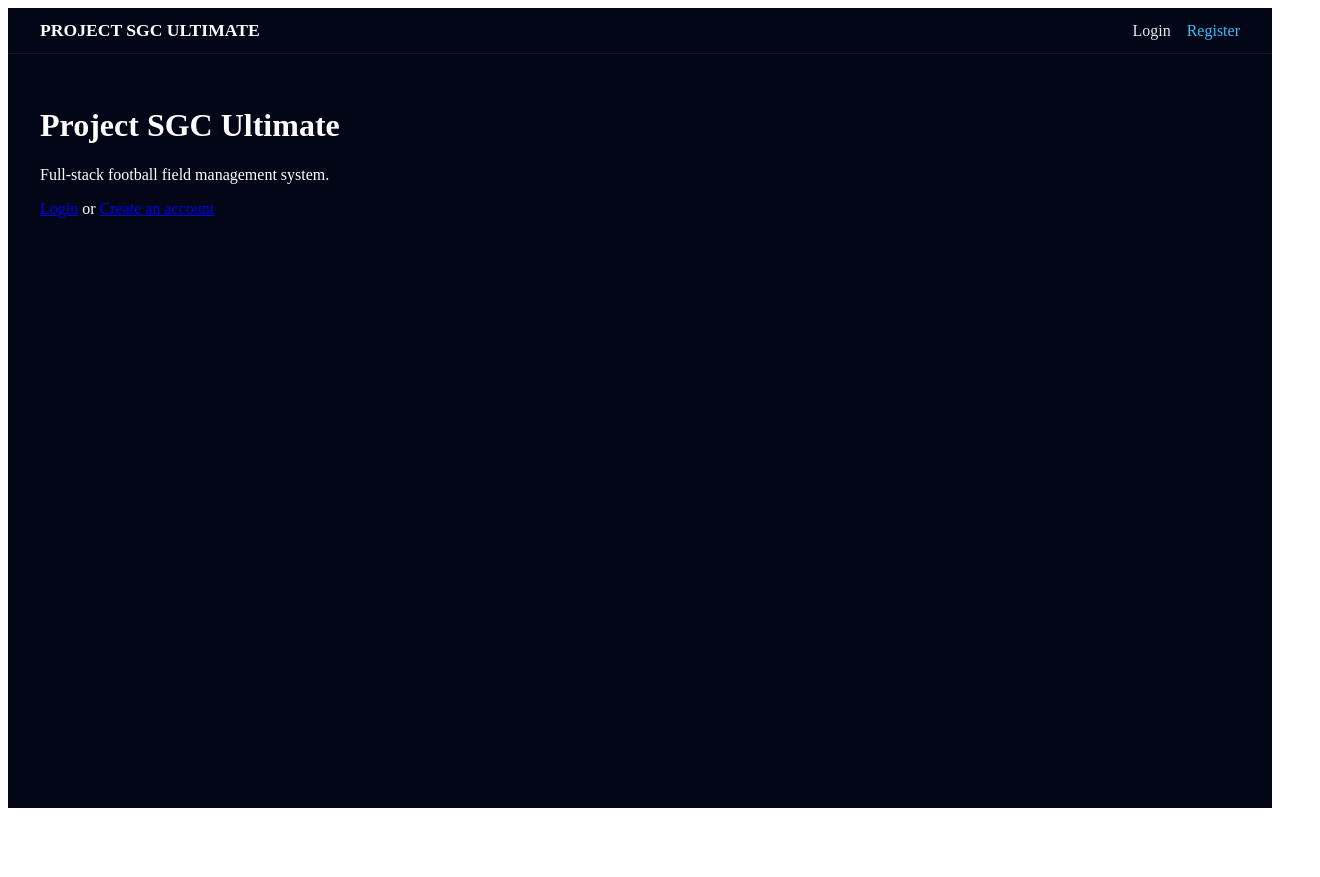
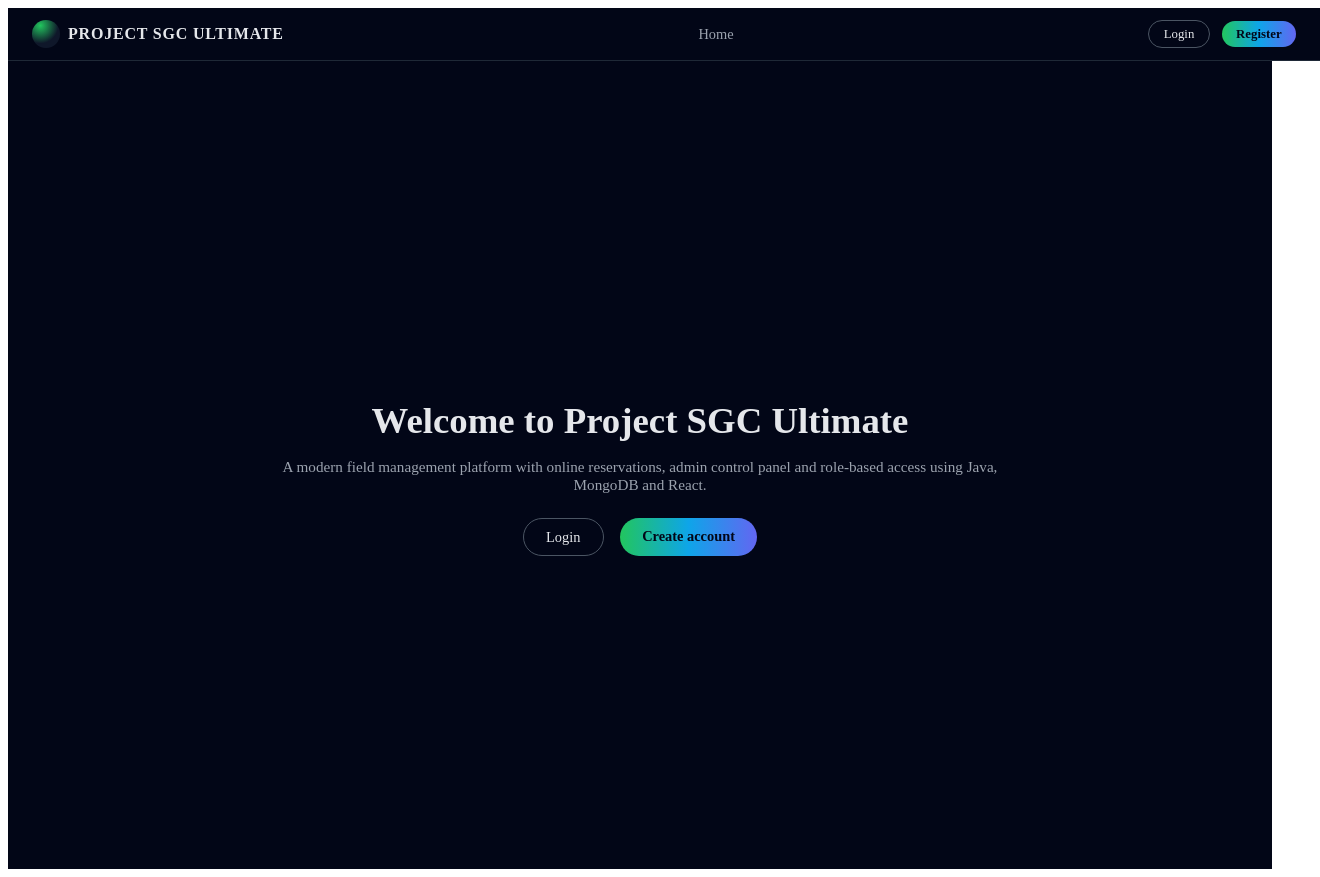
Before and after one commit to MiguelPaez2108/Project-SGC-Ultimate, a React app in the folder frontend/: page / in a window 1280 px wide. Shown: the whole page, 1320 px wide, since content can reach past the window. Before the commit the page ends 816 px from the top, so only its background shows below. Built offline with nearby package versions, Linux system fonts and the light colour scheme; the HTML template or start-up script is replaced by a standard one.

Commit message:
feat: improve navigation with role-based navbar and home shortcuts

```diff
--- a/frontend/src/components/Navbar.jsx
+++ b/frontend/src/components/Navbar.jsx
@@ -1,69 +1,75 @@
+// frontend/src/components/Navbar.jsx
 import { Link, useNavigate } from "react-router-dom";
-import { useAuth } from "../hooks/useAuth";
-
-
+import { useAuth } from "../hooks/useAuth.jsx";
 
 export default function Navbar() {
-  const { isAuthenticated, role, logout } = useAuth();
   const navigate = useNavigate();
+  const { isAuthenticated, role, user, logout } = useAuth();
 
   const handleLogout = () => {
     logout();
-    navigate("/login", { replace: true });
+    navigate("/login");
   };
 
   return (
-    <header
+    <nav
       style={{
-        padding: "0.75rem 2rem",
-        borderBottom: "1px solid #111827",
+        width: "100%",
         backgroundColor: "#020617",
+        borderBottom: "1px solid #1f2937",
+        padding: "0.75rem 1.5rem",
         display: "flex",
         alignItems: "center",
         justifyContent: "space-between",
+        position: "sticky",
+        top: 0,
+        zIndex: 40,
       }}
     >
-      <div>
+      {/* Logo / Brand */}
+      <div style={{ display: "flex", alignItems: "center", gap: "0.5rem" }}>
+        <div
+          style={{
+            width: "28px",
+            height: "28px",
+            borderRadius: "999px",
+            background:
+              "radial-gradient(circle at 30% 20%, #22c55e, #0f172a 60%)",
+          }}
+        />
         <Link
           to="/"
           style={{
-            color: "white",
-            fontWeight: "bold",
-            fontSize: "1.1rem",
+            color: "#e5e7eb",
+            fontWeight: 700,
+            fontSize: "1rem",
             textDecoration: "none",
+            letterSpacing: "0.05em",
           }}
         >
           PROJECT SGC ULTIMATE
         </Link>
       </div>
 
-      <nav style={{ display: "flex", gap: "1rem", alignItems: "center" }}>
-        {!isAuthenticated && (
-          <>
-            <Link to="/login" style={{ color: "#e5e7eb", textDecoration: "none" }}>
-              Login
+      {/* Links de navegación */}
+      <div
+        style={{
+          display: "flex",
+          alignItems: "center",
+          gap: "1rem",
+        }}
+      >
+        {/* Links comunes */}
+        <Link style={linkStyle} to="/">
+          Home
         </Link>
-            <Link
-              to="/register"
-              style={{ color: "#38bdf8", textDecoration: "none" }}
-            >
-              Register
-            </Link>
-          </>
-        )}
 
         {isAuthenticated && role === "CLIENTE" && (
           <>
-            <Link
-              to="/cliente"
-              style={{ color: "#e5e7eb", textDecoration: "none" }}
-            >
+            <Link style={linkStyle} to="/cliente">
               Fields
             </Link>
-            <Link
-              to="/cliente/reservas"
-              style={{ color: "#e5e7eb", textDecoration: "none" }}
-            >
+            <Link style={linkStyle} to="/cliente/reservas">
               My reservations
             </Link>
           </>
@@ -71,56 +77,105 @@ export default function Navbar() {
 
         {isAuthenticated && role === "ADMIN" && (
           <>
-            <Link
-              to="/admin"
-              style={{ color: "#e5e7eb", textDecoration: "none" }}
-            >
-              Dashboard
+            <Link style={linkStyle} to="/admin">
+              Admin
             </Link>
-            <Link
-              to="/admin/canchas"
-              style={{ color: "#e5e7eb", textDecoration: "none" }}
-            >
+            <Link style={linkStyle} to="/admin/fields">
               Fields
             </Link>
-            <Link
-              to="/admin/reservas"
-              style={{ color: "#e5e7eb", textDecoration: "none" }}
-            >
+            <Link style={linkStyle} to="/admin/horarios">
+              Schedules
+            </Link>
+            <Link style={linkStyle} to="/admin/reservations">
               Reservations
             </Link>
-            <Link
-              to="/admin/horarios"
-              style={{ color: "#e5e7eb", textDecoration: "none" }}
-            >
-              Schedules
-            </Link>
-            <Link
-              to="/admin/usuarios"
-              style={{ color: "#e5e7eb", textDecoration: "none" }}
-            >
+            <Link style={linkStyle} to="/admin/users">
               Users
             </Link>
           </>
         )}
+      </div>
 
-        {isAuthenticated && (
+      {/* Sección derecha (user info + login/logout) */}
+      <div
+        style={{
+          display: "flex",
+          alignItems: "center",
+          gap: "0.75rem",
+        }}
+      >
+        {isAuthenticated && user ? (
+          <>
+            <div
+              style={{
+                display: "flex",
+                flexDirection: "column",
+                alignItems: "flex-end",
+                fontSize: "0.8rem",
+              }}
+            >
+              <span style={{ color: "#e5e7eb", fontWeight: 500 }}>
+                {user.nombreCompleto}
+              </span>
+              <span style={{ color: "#9ca3af" }}>{user.email}</span>
+            </div>
             <button
               onClick={handleLogout}
               style={{
-              marginLeft: "1rem",
-              padding: "0.35rem 0.8rem",
+                padding: "0.35rem 0.9rem",
                 borderRadius: "999px",
-              border: "none",
-              backgroundColor: "#ef4444",
-              color: "white",
+                border: "1px solid #f97316",
+                backgroundColor: "transparent",
+                color: "#f97316",
+                fontSize: "0.8rem",
                 cursor: "pointer",
               }}
             >
               Logout
             </button>
+          </>
+        ) : (
+          <>
+            <Link
+              to="/login"
+              style={{
+                ...smallButton,
+                border: "1px solid #4b5563",
+                backgroundColor: "transparent",
+                color: "#e5e7eb",
+              }}
+            >
+              Login
+            </Link>
+            <Link
+              to="/register"
+              style={{
+                ...smallButton,
+                border: "none",
+                background:
+                  "linear-gradient(to right, #22c55e, #0ea5e9, #6366f1)",
+                color: "#020617",
+                fontWeight: 600,
+              }}
+            >
+              Register
+            </Link>
+          </>
         )}
+      </div>
     </nav>
-    </header>
   );
 }
+
+const linkStyle = {
+  color: "#9ca3af",
+  textDecoration: "none",
+  fontSize: "0.9rem",
+};
+
+const smallButton = {
+  padding: "0.35rem 0.9rem",
+  borderRadius: "999px",
+  fontSize: "0.8rem",
+  textDecoration: "none",
+};
--- a/frontend/src/pages/misc/HomePage.jsx
+++ b/frontend/src/pages/misc/HomePage.jsx
@@ -1,32 +1,131 @@
+// frontend/src/pages/misc/HomePage.jsx
 import { Link } from "react-router-dom";
 import { useAuth } from "../../hooks/useAuth.jsx";
 
 export default function HomePage() {
-  const { isAuthenticated, role } = useAuth();
+  const { isAuthenticated, role, user } = useAuth();
+
+  const isCliente = isAuthenticated && role === "CLIENTE";
+  const isAdmin = isAuthenticated && role === "ADMIN";
 
   return (
-    <main style={{ padding: "2rem" }}>
-      <h1>Project SGC Ultimate</h1>
-      <p>Full-stack football field management system.</p>
+    <main
+      style={{
+        minHeight: "calc(100vh - 56px)",
+        backgroundColor: "#020617",
+        color: "#e5e7eb",
+        display: "flex",
+        alignItems: "center",
+        justifyContent: "center",
+        padding: "2rem 1rem",
+      }}
+    >
+      <div
+        style={{
+          maxWidth: "720px",
+          width: "100%",
+          textAlign: "center",
+        }}
+      >
+        <h1
+          style={{
+            fontSize: "2.3rem",
+            marginBottom: "1rem",
+          }}
+        >
+          Welcome to Project SGC Ultimate
+        </h1>
 
-      {!isAuthenticated && (
-        <p>
-          <Link to="/login">Login</Link> or{" "}
-          <Link to="/register">Create an account</Link>
+        <p
+          style={{
+            color: "#9ca3af",
+            marginBottom: "1.5rem",
+            fontSize: "0.95rem",
+          }}
+        >
+          A modern field management platform with online reservations, admin
+          control panel and role-based access using Java, MongoDB and React.
         </p>
-      )}
 
-      {isAuthenticated && role === "CLIENTE" && (
-        <p>
-          Go to your <Link to="/cliente">client dashboard</Link>.
-        </p>
-      )}
+        {isAuthenticated && user ? (
+          <>
+            <p
+              style={{
+                marginBottom: "1.25rem",
+                fontSize: "0.9rem",
+                color: "#a5b4fc",
+              }}
+            >
+              Logged in as <strong>{user.nombreCompleto}</strong> (
+              {role}).
+            </p>
 
-      {isAuthenticated && role === "ADMIN" && (
-        <p>
-          Go to <Link to="/admin">admin dashboard</Link>.
-        </p>
-      )}
+            {isCliente && (
+              <div style={{ display: "flex", gap: "1rem", justifyContent: "center" }}>
+                <Link
+                  to="/cliente"
+                  style={primaryBtn}
+                >
+                  Go to fields
+                </Link>
+                <Link
+                  to="/cliente/reservas"
+                  style={secondaryBtn}
+                >
+                  My reservations
+                </Link>
+              </div>
+            )}
+
+            {isAdmin && (
+              <div style={{ display: "flex", gap: "1rem", justifyContent: "center" }}>
+                <Link
+                  to="/admin"
+                  style={primaryBtn}
+                >
+                  Go to admin panel
+                </Link>
+              </div>
+            )}
+          </>
+        ) : (
+          <div
+            style={{
+              display: "flex",
+              gap: "1rem",
+              justifyContent: "center",
+            }}
+          >
+            <Link to="/login" style={secondaryBtn}>
+              Login
+            </Link>
+            <Link to="/register" style={primaryBtn}>
+              Create account
+            </Link>
+          </div>
+        )}
+      </div>
     </main>
   );
 }
+
+const primaryBtn = {
+  padding: "0.6rem 1.4rem",
+  borderRadius: "999px",
+  border: "none",
+  textDecoration: "none",
+  background: "linear-gradient(to right, #22c55e, #0ea5e9, #6366f1)",
+  color: "#020617",
+  fontWeight: 600,
+  fontSize: "0.9rem",
+};
+
+const secondaryBtn = {
+  padding: "0.6rem 1.4rem",
+  borderRadius: "999px",
+  border: "1px solid #4b5563",
+  textDecoration: "none",
+  backgroundColor: "transparent",
+  color: "#e5e7eb",
+  fontSize: "0.9rem",
+};
```
Lines whose indentation alone changed are shown as unchanged.
